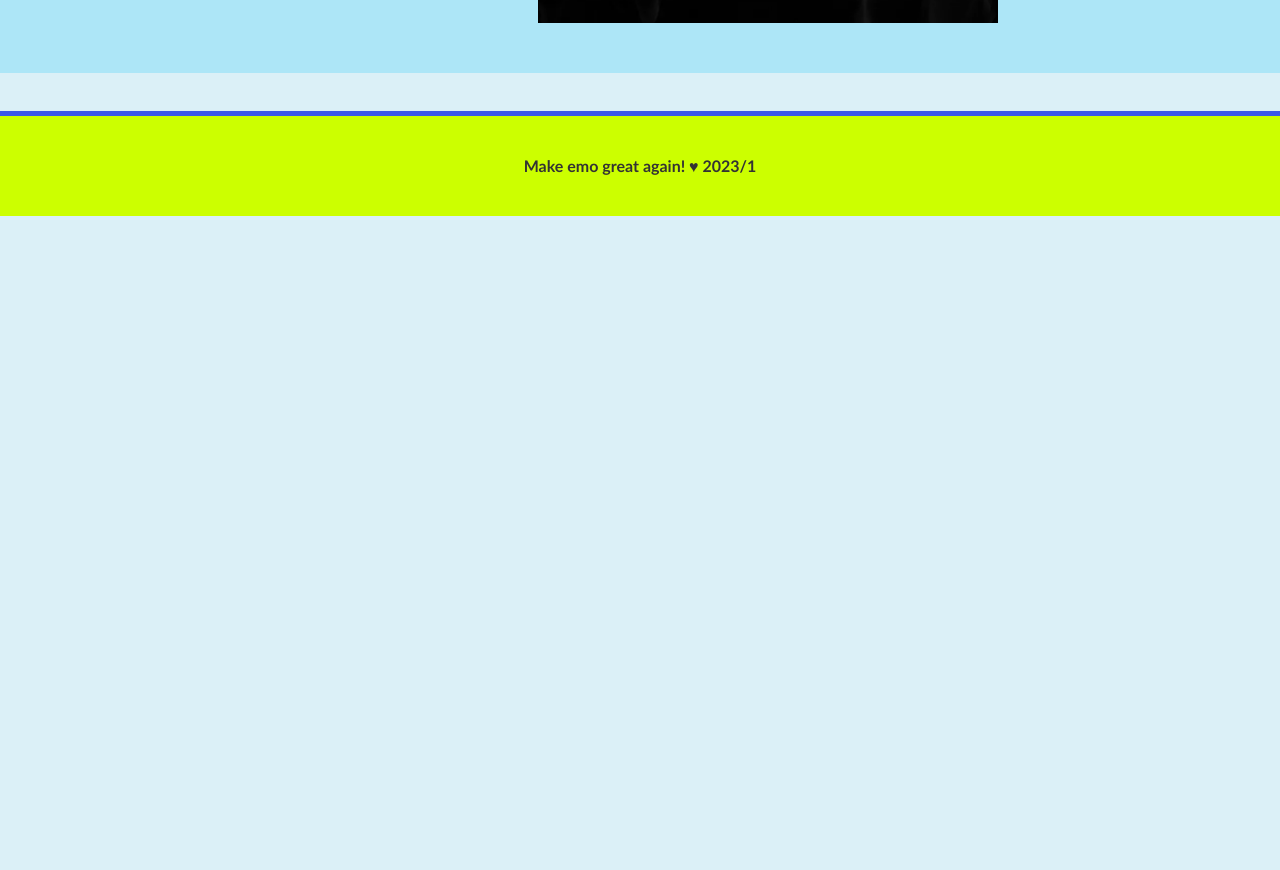
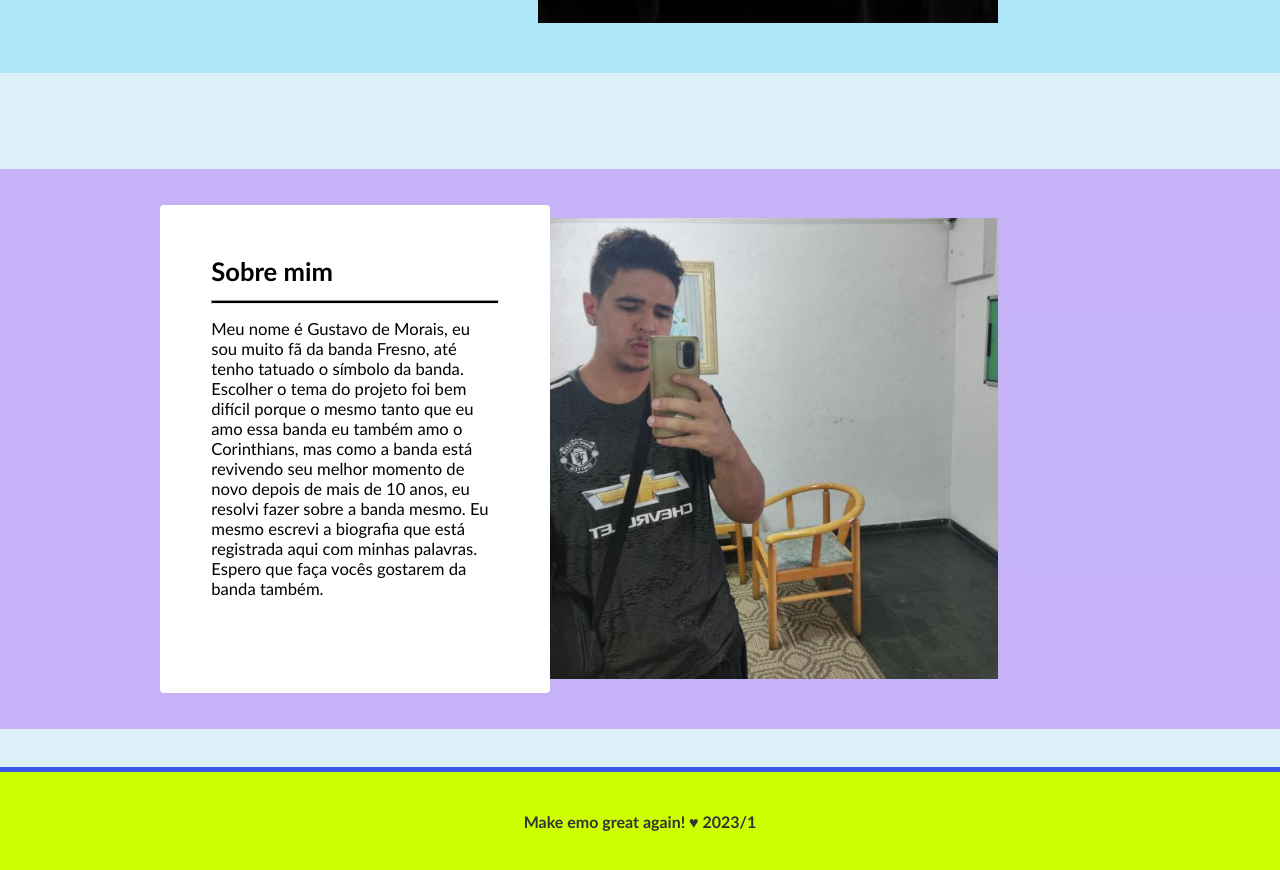
Before and after one commit to GustavoSCCP13/projeto-inidivdual, a website: page site/public/html/Inicial.html in a window 1280 px wide. Shown: the part 1718-2588 px from the top of the page. Before the commit the page ends 1934 px from the top, so only its background shows below. Drawn offline with Linux system fonts and the light colour scheme.

Commit message:
Atualizando algumas coisas

```diff
--- a/site/public/html/Inicial.html
+++ b/site/public/html/Inicial.html
@@ -77,6 +77,18 @@
             </div>
             <img src="./img/fresno vtqmv.webp" alt="">
         </div>
+
+    </section> <br>
+    <section class="secao_3">
+        <div class="container">
+            <div class="caixa_nossa_historia">
+                <h1>Sobre mim</h1>
+                <hr size="4">
+                <p>Meu nome é Gustavo de Morais, eu sou muito fã da banda Fresno, até tenho tatuado o símbolo da banda. Escolher o tema do projeto foi bem difícil porque o mesmo tanto que eu amo essa banda eu também amo o Corinthians, mas como a banda está revivendo seu melhor momento de novo depois de mais de 10 anos, eu resolvi fazer sobre a banda mesmo. Eu mesmo escrevi a biografia que está registrada aqui com minhas palavras. Espero que faça vocês gostarem da banda também. </p>
+
+            </div>
+            <img src="./img/eu.jpg" alt="">
+        </div>
     </section>
     <div class="footer">
         <div class="container">
--- a/site/public/html/css/inicial.css
+++ b/site/public/html/css/inicial.css
@@ -190,6 +190,40 @@ body {
     max-width: 45%;
     margin: 0% 15% 0% 0%;
 }
+
+/*sobre mim*/
+
+
+.secao_3 {
+    height: 70%;
+    margin: 3% 0;
+    background-color: #c2abf7e1;
+}
+.secao_3 .container {
+    height: 100%;
+    align-items: center;
+    justify-content: right;
+    overflow: hidden;
+}
+
+.secao_3 .caixa_nossa_historia {
+    background-color: white;
+    width: 22.5%;
+    height: 45%;
+    position: absolute;
+    right: 57%;
+    border-radius: 4px;
+    padding: 4% 4% 6% 4%;
+
+}
+.secao_3 img {
+    height: auto;
+    width: auto;
+    max-width: 45%;
+    margin: 0% 15% 0% 0%;
+}
+
+
 .caixa_nossa_historia h1 {
     margin-bottom: 5%;
     font-size: 2.0vw;
```
Also changed, not shown: site/public/html/biografia.html (+1 -0 lines), site/public/html/votacao.html (+1 -0 lines), README.md, site/public/html/css/biografia.css (line endings or trailing spaces), site/public/html/img/eu.jpg (added).
